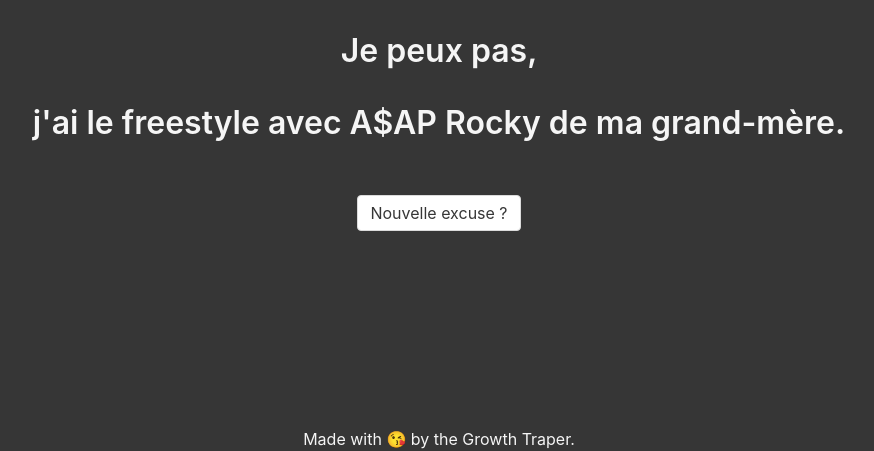
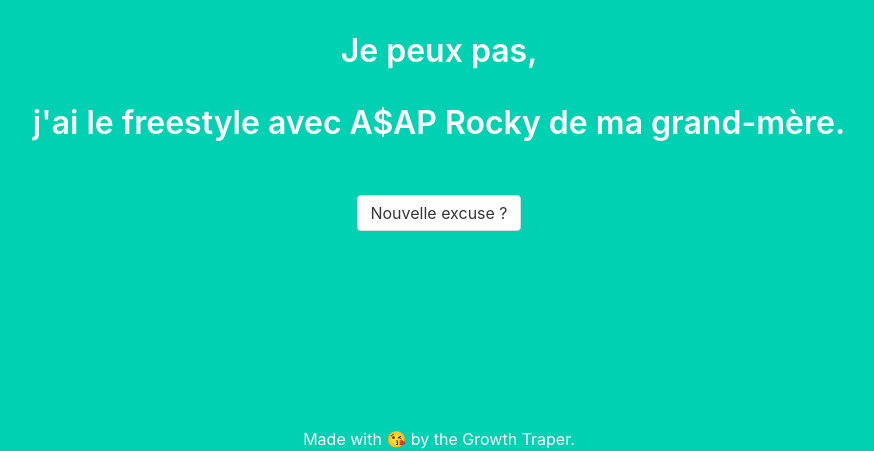
Before and after one commit to VonStruddle/bellaich, a plain HTML site: page index.html in a window 1280 px wide. Shown: the part 349-800 px from the top of the page, without its empty margins (201-1075 px from the left). Drawn offline with nearby package versions, Linux system fonts and the light colour scheme.

Commit message:
Revert color

```diff
--- a/index.html
+++ b/index.html
@@ -35,7 +35,7 @@
         <source src="zinzin.mp3" type="audio/mp3">
         Your browser does not support the audio element.
     </audio>
-    <section id="app" class="hero is-fullheight is-dark">
+    <section id="app" class="hero is-fullheight is-primary">
         <div class="hero-body">
             <div class="container has-text-centered">
                 <video autoplay muted loop id="myVideo" style="max-height:450px;margin-bottom:30px">
```
